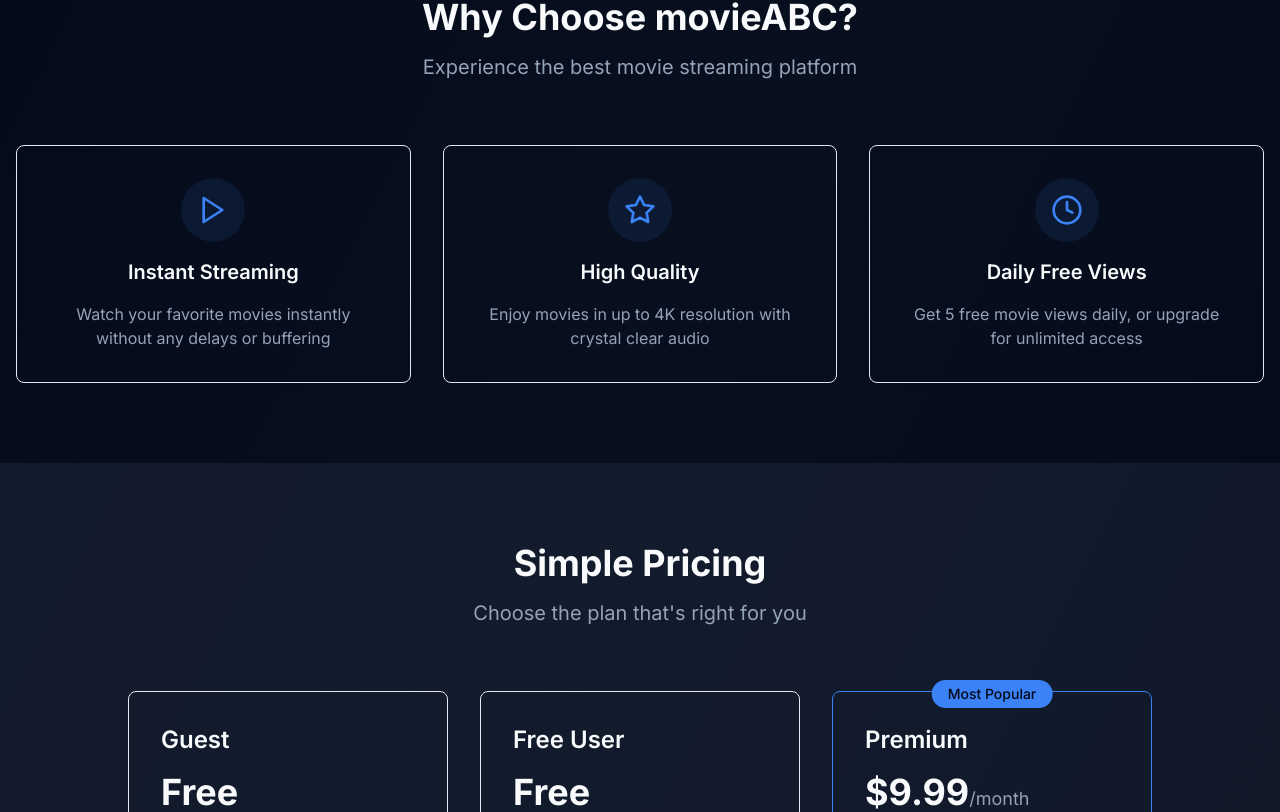
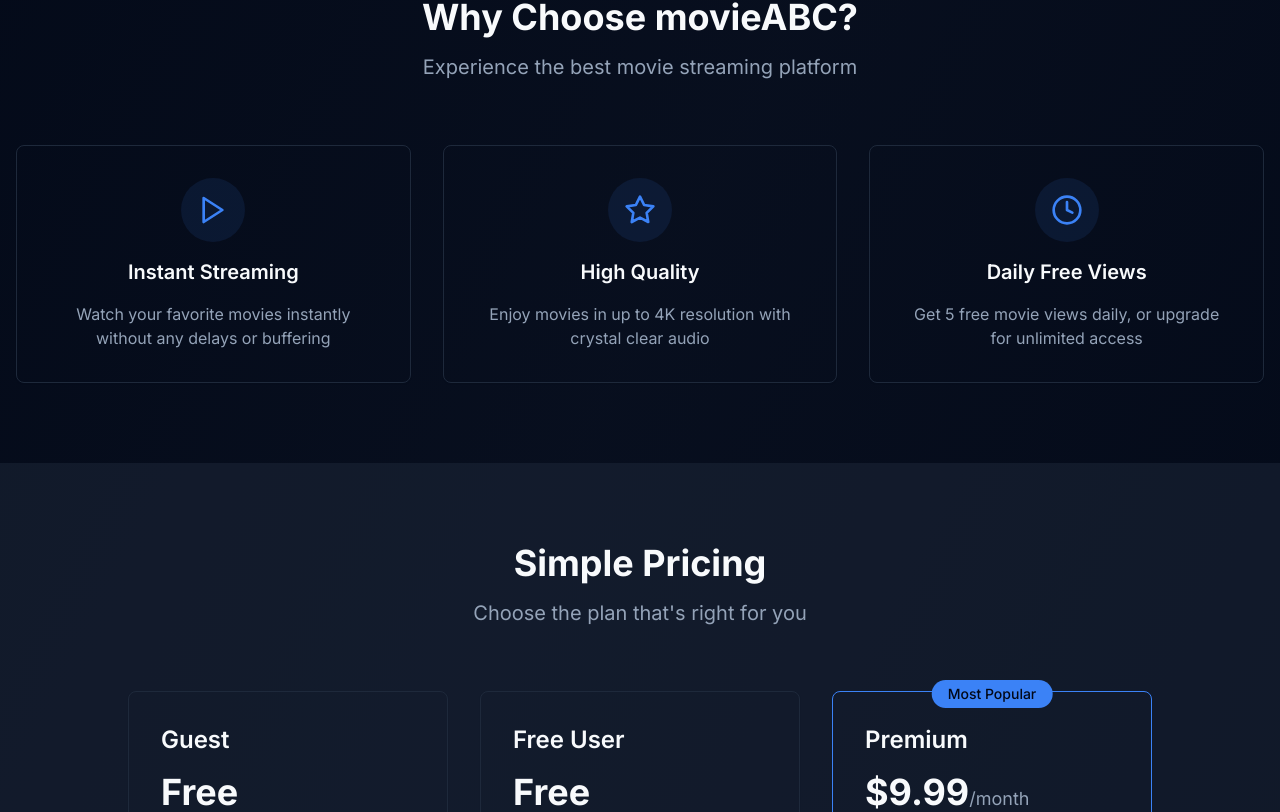
Before and after one commit to nguyenhoangkhan/movie-abc, a Next.js app: page / in a window 1280 px wide. Shown: the part 948-1760 px from the top of the page. Built offline with nearby package versions, Linux system fonts and the light colour scheme; no server answers.

Commit message:
Fix border application in card component for consistent styling

```diff
--- a/app/globals.css
+++ b/app/globals.css
@@ -71,7 +71,7 @@
   }
 
   .card {
-    @apply rounded-lg border bg-card text-card-foreground shadow-sm;
+    @apply rounded-lg border border-border bg-card text-card-foreground shadow-sm;
   }
 
   .card-header {
```
